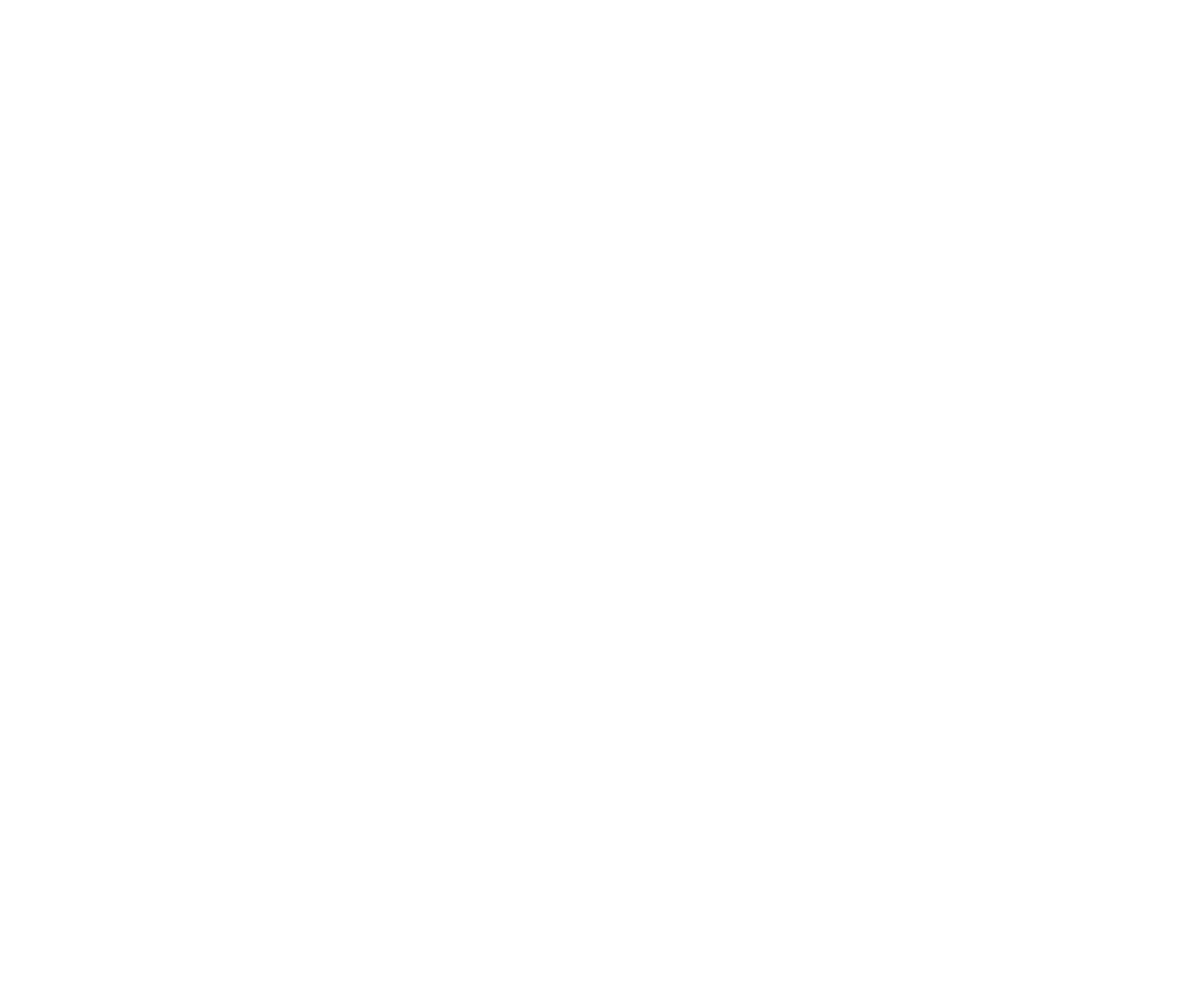
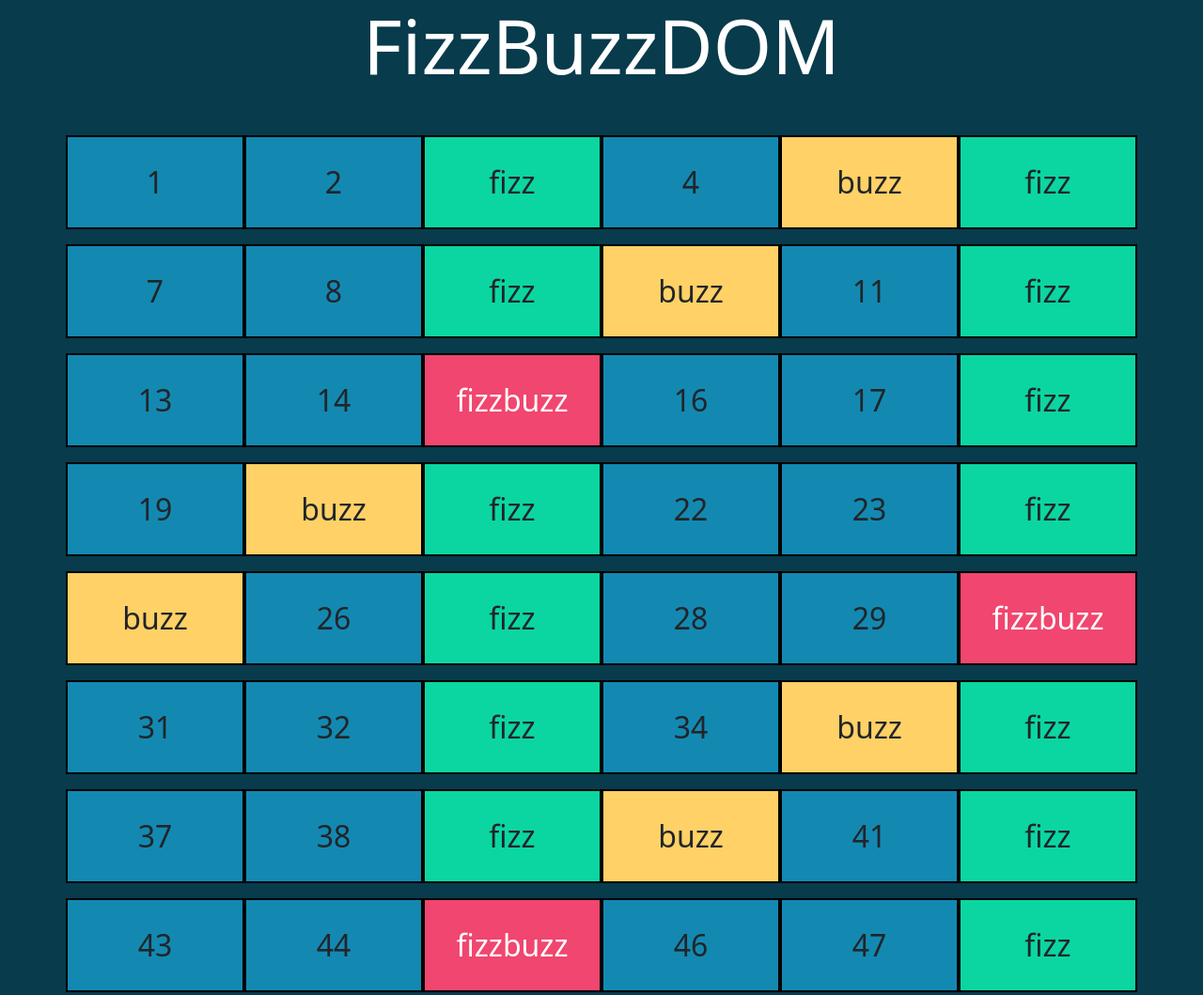
Before and after one commit to Zeta80/js-fizzbuzz, a plain HTML site: page index.html in a window 1280 px wide. Shown: the top 1059 px of the page at 94% size. Before the commit the page ends 800 px from the top, so only its background shows below. Drawn offline with nearby package versions, Linux system fonts and the light colour scheme.

Commit message:
finish exercise

```diff
--- a/css/style.css
+++ b/css/style.css
@@ -0,0 +1,33 @@
+h1 {
+    font-size: 5rem;
+    margin-bottom: 0.6em;
+    color: white;
+}
+
+.ms_bg {
+    background-color: #083b4c;
+}
+
+.cell {
+    height: 100px;
+    background-color: #1389b2;
+    border: 2px solid black;
+    font-size: 2rem;
+    display: flex;
+    align-items: center;
+    justify-content: center;
+
+}
+
+.fizz {
+    background-color: #0bd6a1;
+}
+
+.buzz {
+    background-color: #ffd166;
+}
+
+.fizzbuzz {
+    background-color: #f0466f;
+    color: white;
+}
--- a/index.html
+++ b/index.html
@@ -8,12 +8,24 @@
     <title>Document</title>
     <!-- SCRIPT -->
     <script defer src="js/script.js"></script>
+    <!-- BOOSTRAPS -->
+    <link href="https://cdn.jsdelivr.net/npm/bootstrap@5.2.1/dist/css/bootstrap.min.css" rel="stylesheet"
+        integrity="sha384-iYQeCzEYFbKjA/T2uDLTpkwGzCiq6soy8tYaI1GyVh/UjpbCx/TYkiZhlZB6+fzT" crossorigin="anonymous">
+    <script src="https://cdn.jsdelivr.net/npm/bootstrap@5.2.1/dist/js/bootstrap.bundle.min.js"
+        integrity="sha384-u1OknCvxWvY5kfmNBILK2hRnQC3Pr17a+RTT6rIHI7NnikvbZlHgTPOOmMi466C8"
+        crossorigin="anonymous"></script>
     <!-- STYLE -->
     <link rel="stylesheet" href="css/style.css">
 </head>
 
 <body>
+    <div class="ms_container ms_bg">
 
+        <div class="container">
+            <h1 class="text-center">FizzBuzzDOM</h1>
+            <div class="row row-cols-6 gy-3"></div>
+        </div>
+    </div>
 </body>
 
 </html>
--- a/js/script.js
+++ b/js/script.js
@@ -1,7 +1,23 @@
+
+const row = document.querySelector(".row");
 
 for (let i = 1; i < 101; i++) {
-    if (i % 15 == 0) console.log("FizzBuzz");
-    else if (i % 3 == 0) console.log("Fizz");
-    else if (i % 5 == 0) console.log("Buzz");
-    else console.log(i);
+    let fizzBuzz = "";
+    let text = i;
+    if (i % 15 == 0) {
+        console.log("FizzBuzz");
+        fizzBuzz = "fizzbuzz";
+        text = fizzBuzz;
+    } else if (i % 3 == 0) {
+        console.log("Fizz");
+        fizzBuzz = "fizz";
+        text = fizzBuzz;
+    } else if (i % 5 == 0) {
+        console.log("Buzz");
+        fizzBuzz = "buzz";
+        text = fizzBuzz;
+    }
+
+    const cell = `<div class="cell col ${fizzBuzz}">${text}</div>`;
+    row.innerHTML += cell;
 }
```
